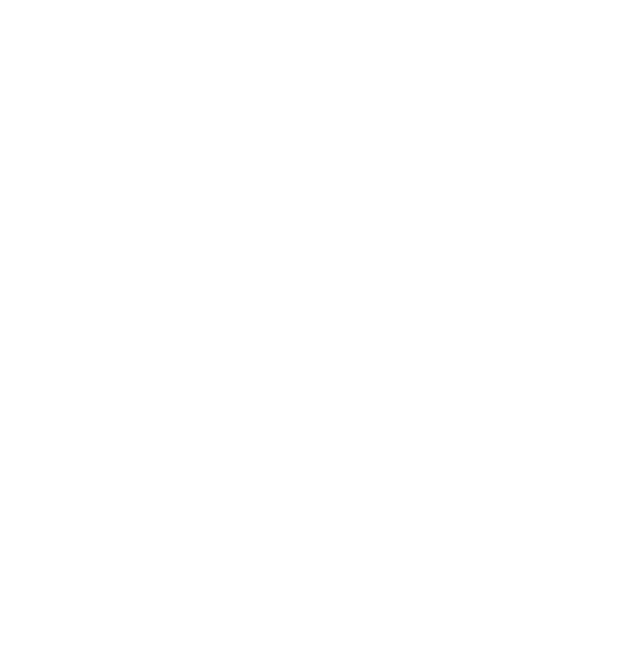
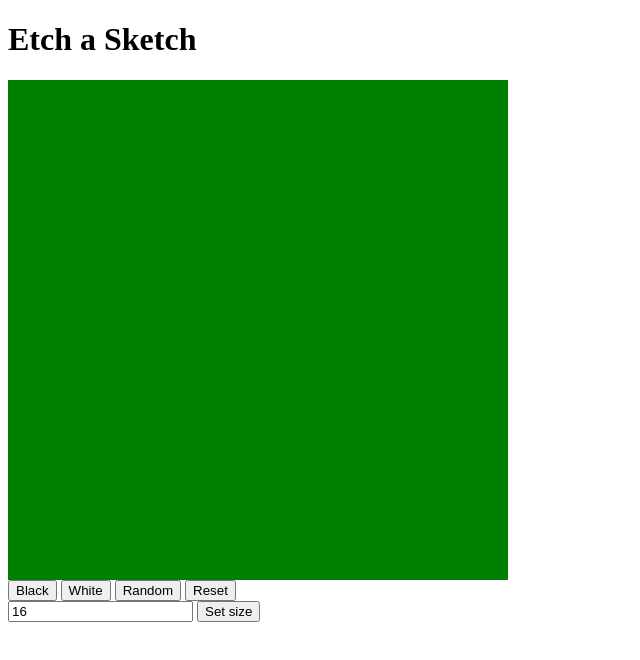
Before and after one commit to kavaini/odin-Etch-A-Sketch, a plain HTML site: page index.html in a window 1280 px wide. Shown: the whole page, without its empty margins (0-640 px from the left). Drawn offline with Linux system fonts and the light colour scheme.

Commit message:
feat: :art: add board on js file

```diff
--- a/index.html
+++ b/index.html
@@ -5,9 +5,30 @@
     <meta http-equiv="X-UA-Compatible" content="IE=edge" />
     <meta name="viewport" content="width=device-width, initial-scale=1.0" />
     <title>Etch a Sketch</title>
-    <link rel="stylesheet" src="style.css" />
+    <link rel="stylesheet" href="style.css" />
   </head>
   <body>
+    <div class="container">
+      <div class="title"><h1>Etch a Sketch</h1></div>
+      <div class="content">
+        <div class="board"></div>
+        <div class="buttons">
+          <button>Black</button>
+          <button>White</button>
+          <button>Random</button>
+          <button>Reset</button>
+        </div>
+        <div>
+          <input
+            type="text"
+            placeholder="Size of the Board"
+            value="16"
+            onchange="changeSize(this.value)"
+          />
+          <button>Set size</button>
+        </div>
+      </div>
+    </div>
     <script src="script.js"></script>
   </body>
 </html>
--- a/script.js
+++ b/script.js
@@ -0,0 +1,16 @@
+function populateBoard(size) {
+  let board = document.querySelector(".board");
+  let squares = board.querySelectorAll("div");
+  squares.forEach((div) => div.remove());
+  board.getElementsByClassName.gridTemplateColumns = `repeat(${size}, 1fr)`;
+  board.getElementsByClassName.gridTemplateRows = `repeat(${size}, 1fr)`;
+
+  let amount = size * size;
+  for (let i = 0; i < amount; i++) {
+    let square = document.createElement("div");
+    square.style.backgroundColor = "green";
+    board.insertAdjacentElement("beforeend", square);
+  }
+}
+
+populateBoard(16);
--- a/style.css
+++ b/style.css
@@ -0,0 +1,5 @@
+.board {
+  width: 500px;
+  height: 500px;
+  display: grid;
+}
```
